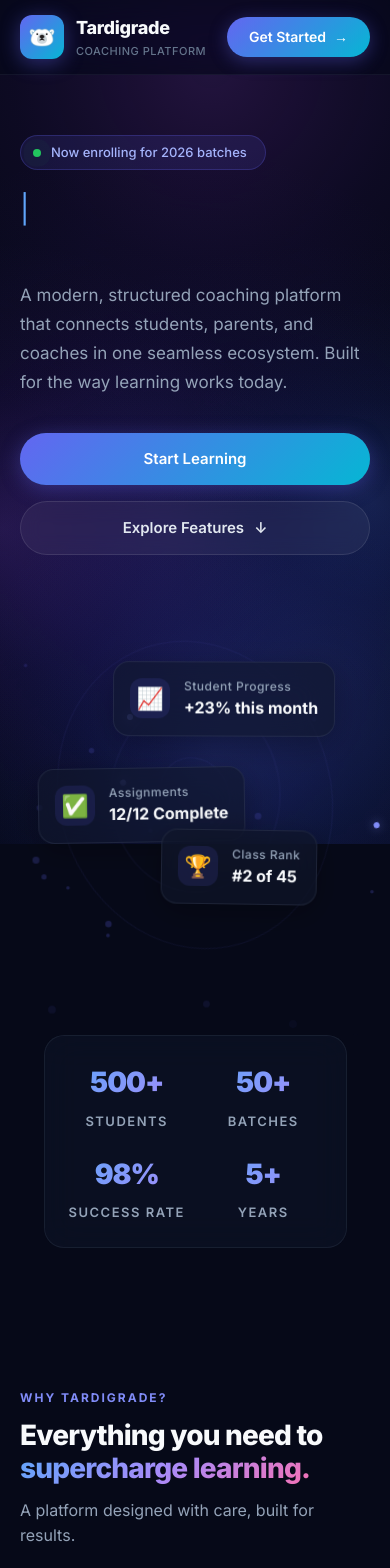
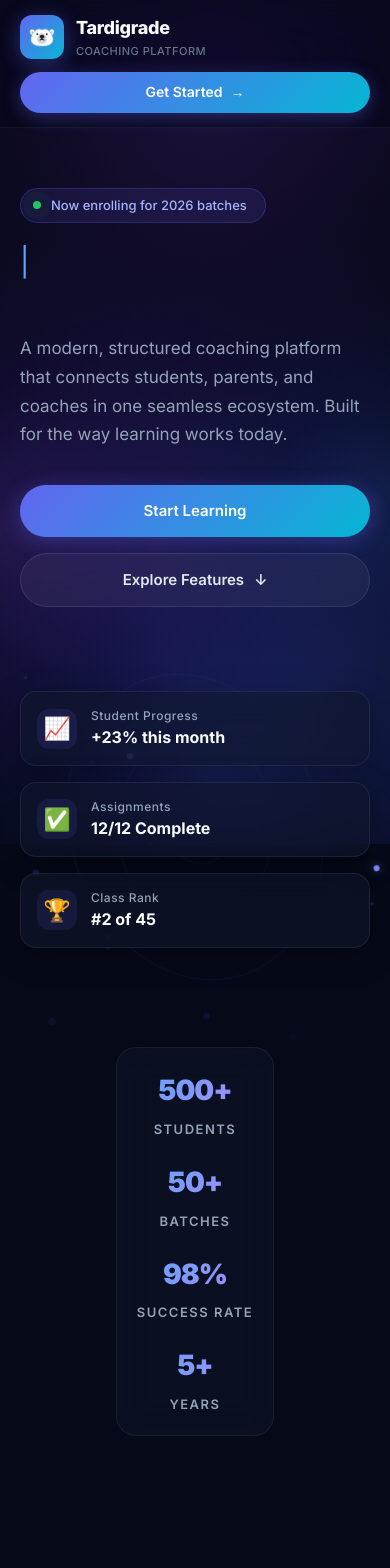
Before and after one commit to Viakya/tardigrade-frontend, a Vue app: page / in a window 390 px wide. Shown: the top 1568 px of the page. Built offline with nearby package versions, Linux system fonts and the light colour scheme.

Commit message:
Make landing page responsive

```diff
--- a/src/views/LandingView.vue
+++ b/src/views/LandingView.vue
@@ -473,6 +473,7 @@ onUnmounted(() => {
   align-items: center;
   gap: 28px;
   z-index: 1;
+  flex-wrap: wrap;
 }
 
 .nav__link {
@@ -1177,6 +1178,28 @@ onUnmounted(() => {
 }
 
 /* ── Responsive ───────────────────────────────────── */
+@media (max-width: 1024px) {
+  .hero {
+    gap: 40px;
+    padding: 80px 28px 60px;
+  }
+
+  .hero__body {
+    max-width: 100%;
+  }
+
+  .hero__visual {
+    min-height: 360px;
+  }
+
+  .stats-section,
+  .features-section,
+  .testimonials-section {
+    padding-left: 28px;
+    padding-right: 28px;
+  }
+}
+
 @media (max-width: 900px) {
   .hero {
     grid-template-columns: 1fr;
@@ -1189,6 +1212,10 @@ onUnmounted(() => {
   }
 
   .nav__link { display: none; }
+
+  .nav {
+    gap: 16px;
+  }
 
   .stats-row {
     grid-template-columns: repeat(2, 1fr);
@@ -1208,6 +1235,22 @@ onUnmounted(() => {
 }
 
 @media (max-width: 600px) {
+  .navbar__inner {
+    flex-direction: column;
+    align-items: flex-start;
+    gap: 12px;
+  }
+
+  .nav {
+    width: 100%;
+    justify-content: space-between;
+  }
+
+  .nav__cta {
+    width: 100%;
+    justify-content: center;
+  }
+
   .hero__title {
     font-size: 2rem;
   }
@@ -1216,8 +1259,23 @@ onUnmounted(() => {
     flex-direction: column;
   }
 
+  .hero__actions .btn {
+    width: 100%;
+  }
+
   .hero__card-stack {
-    height: 300px;
+    height: auto;
+    min-height: 260px;
+  }
+
+  .float-card {
+    position: relative;
+    top: auto;
+    left: auto;
+    right: auto;
+    bottom: auto;
+    margin-bottom: 16px;
+    animation: none;
   }
 
   .float-card {
@@ -1240,4 +1298,20 @@ onUnmounted(() => {
     font-size: 28px;
   }
 }
+
+@media (max-width: 480px) {
+  .stats-row {
+    grid-template-columns: 1fr;
+    padding: 20px;
+  }
+
+  .feature-grid,
+  .testimonial-grid {
+    grid-template-columns: 1fr;
+  }
+
+  .cta-section {
+    padding: 42px 20px;
+  }
+}
 </style>
```
